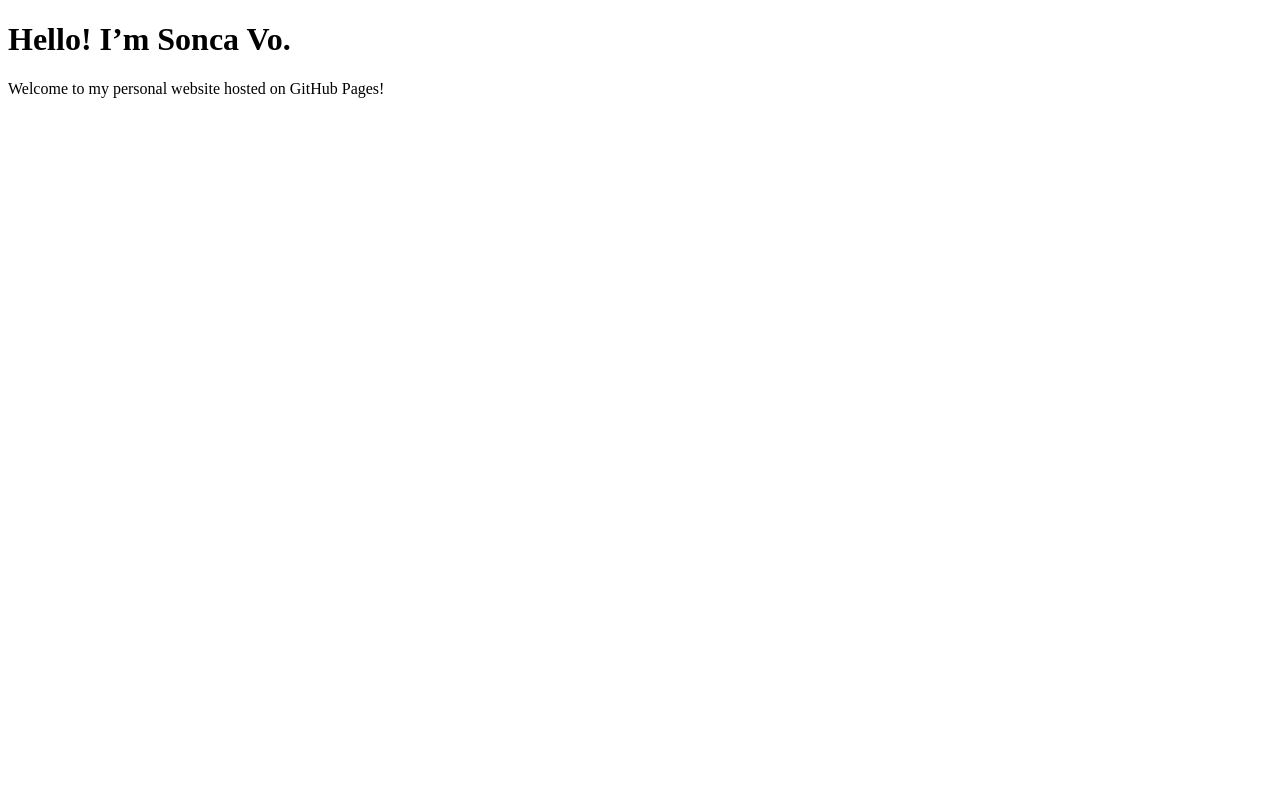
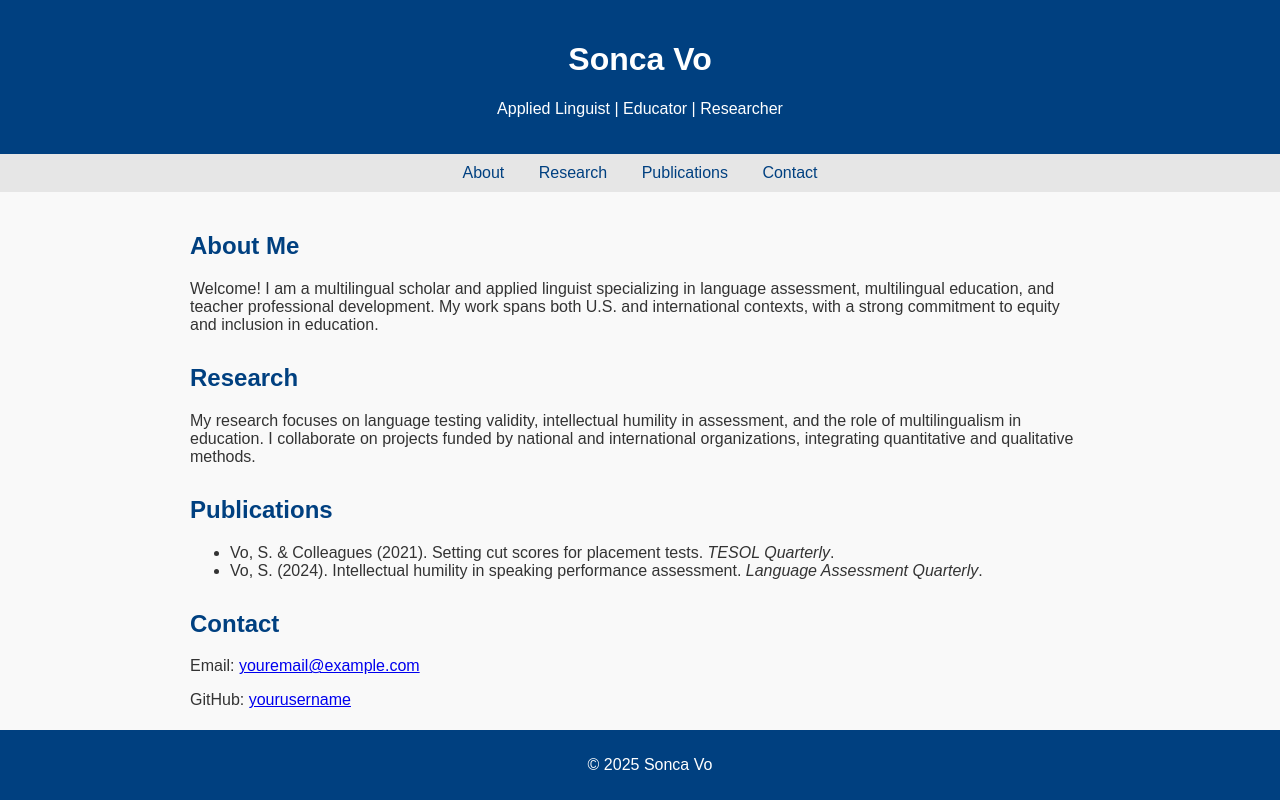
Before and after one commit to soncavo/soncathanhvo.github.io, a plain HTML site: page index.html in a window 1280 px wide. Drawn offline with Linux system fonts and the light colour scheme.

Commit message:
Update index.html

```diff
--- a/index.html
+++ b/index.html
@@ -1,10 +1,100 @@
 <!DOCTYPE html>
-<html>
+<html lang="en">
 <head>
-  <title>My Personal Page</title>
+    <meta charset="UTF-8">
+    <meta name="viewport" content="width=device-width, initial-scale=1.0">
+    <title>Sonca Vo - Personal Page</title>
+    <style>
+        body {
+            font-family: Arial, sans-serif;
+            margin: 0;
+            padding: 0;
+            background-color: #f9f9f9;
+            color: #333;
+        }
+        header {
+            background-color: #004080;
+            color: white;
+            padding: 20px;
+            text-align: center;
+        }
+        nav {
+            background-color: #e6e6e6;
+            padding: 10px;
+            text-align: center;
+        }
+        nav a {
+            color: #004080;
+            margin: 0 15px;
+            text-decoration: none;
+        }
+        nav a:hover {
+            text-decoration: underline;
+        }
+        main {
+            padding: 20px;
+            max-width: 900px;
+            margin: auto;
+        }
+        section {
+            margin-bottom: 30px;
+        }
+        h2 {
+            color: #004080;
+        }
+        footer {
+            background-color: #004080;
+            color: white;
+            text-align: center;
+            padding: 10px;
+            position: fixed;
+            width: 100%;
+            bottom: 0;
+        }
+    </style>
 </head>
 <body>
-  <h1>Hello! I’m Sonca Vo.</h1>
-  <p>Welcome to my personal website hosted on GitHub Pages!</p>
+    <header>
+        <h1>Sonca Vo</h1>
+        <p>Applied Linguist | Educator | Researcher</p>
+    </header>
+
+    <nav>
+        <a href="#about">About</a>
+        <a href="#research">Research</a>
+        <a href="#publications">Publications</a>
+        <a href="#contact">Contact</a>
+    </nav>
+
+    <main>
+        <section id="about">
+            <h2>About Me</h2>
+            <p>Welcome! I am a multilingual scholar and applied linguist specializing in language assessment, multilingual education, and teacher professional development. My work spans both U.S. and international contexts, with a strong commitment to equity and inclusion in education.</p>
+        </section>
+
+        <section id="research">
+            <h2>Research</h2>
+            <p>My research focuses on language testing validity, intellectual humility in assessment, and the role of multilingualism in education. I collaborate on projects funded by national and international organizations, integrating quantitative and qualitative methods.</p>
+        </section>
+
+        <section id="publications">
+            <h2>Publications</h2>
+            <ul>
+                <li>Vo, S. & Colleagues (2021). Setting cut scores for placement tests. <em>TESOL Quarterly</em>.</li>
+                <li>Vo, S. (2024). Intellectual humility in speaking performance assessment. <em>Language Assessment Quarterly</em>.</li>
+                <!-- Add more here -->
+            </ul>
+        </section>
+
+        <section id="contact">
+            <h2>Contact</h2>
+            <p>Email: <a href="mailto:youremail@example.com">youremail@example.com</a></p>
+            <p>GitHub: <a href="https://github.com/yourusername" target="_blank">yourusername</a></p>
+        </section>
+    </main>
+
+    <footer>
+        <p>&copy; 2025 Sonca Vo</p>
+    </footer>
 </body>
 </html>
```
